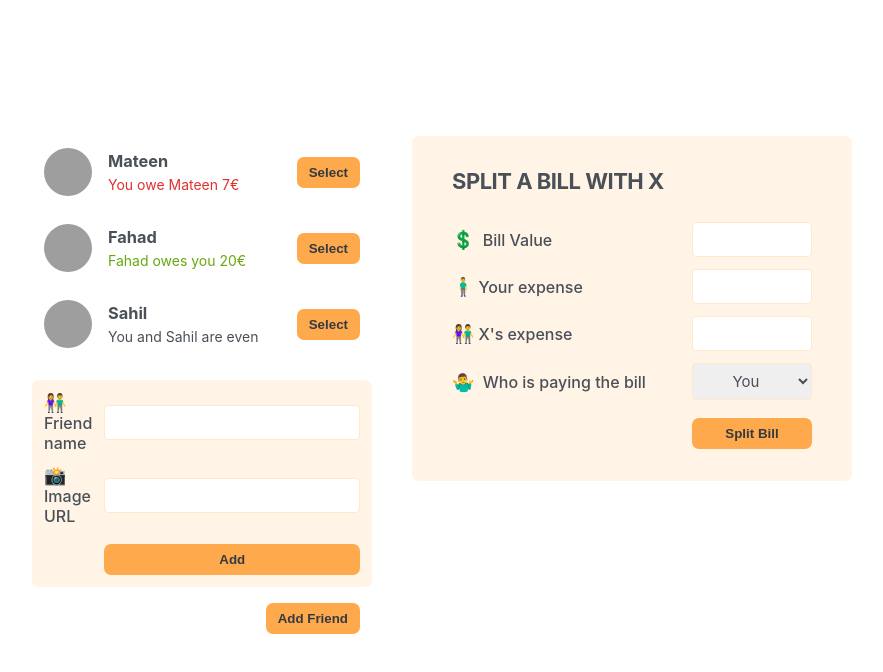
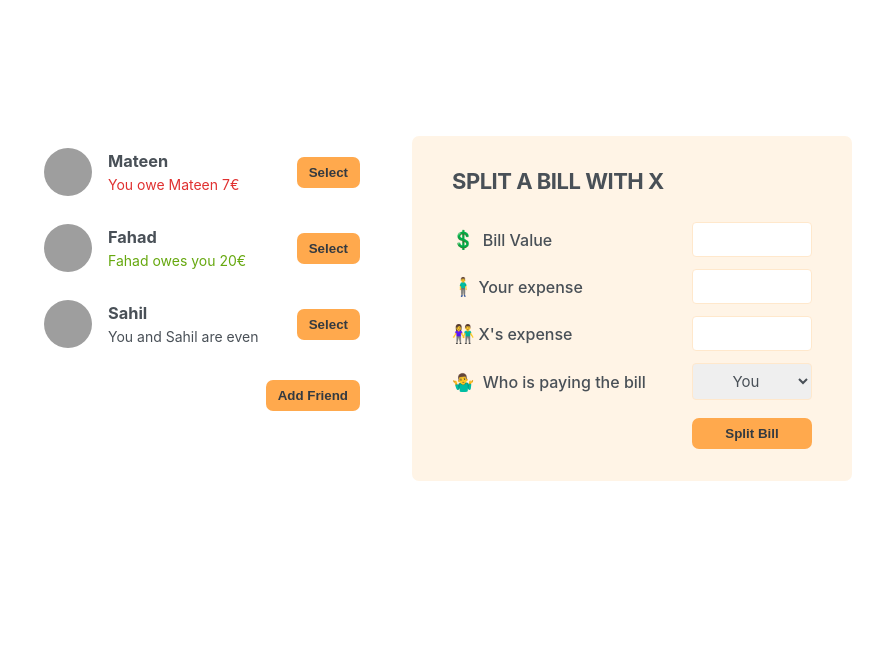
Before and after one commit to Mateennazir/6-eat-n-split, a React (Create React App) app: page / in a window 1280 px wide. Shown: the top 672 px of the page, without its empty margins (198-1081 px from the left). Built offline with nearby package versions, Linux system fonts and the light colour scheme; grey boxes are pictures that could not be loaded.

Commit message:
Displaying the New Friend Form

```diff
--- a/src/App.js
+++ b/src/App.js
@@ -1,3 +1,5 @@
+import { useState } from "react";
+
 const initialFriends = [
   {
     id: 118836,
@@ -19,13 +21,28 @@
   },
 ];
 
+function Button({ children, onClick }) {
+  return (
+    <button className="button" onClick={onClick}>
+      {children}
+    </button>
+  );
+}
+
 export default function App() {
+  const [showAddfriend, setShowAddFriend] = useState(false);
+
+  function handleShowAddfriend() {
+    setShowAddFriend((show) => !show);
+  }
   return (
     <div className="app">
       <div className="sidebar">
         <FriendsList />
-        <FormAddFriend />
-        <Button> Add Friend </Button>
+        {showAddfriend && <FormAddFriend />}
+        <Button onClick={handleShowAddfriend}>
+          {showAddfriend ? "close" : "Add Friend"}{" "}
+        </Button>
       </div>
 
       <FormSplitBill />
@@ -69,9 +86,6 @@
   );
 }
 
-function Button({ children }) {
-  return <button className="button">{children}</button>;
-}
 function FormAddFriend() {
   return (
     <form className="form-add-friend">
```
